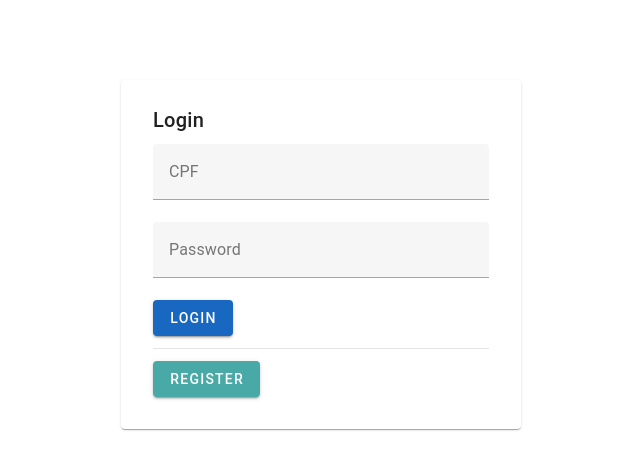
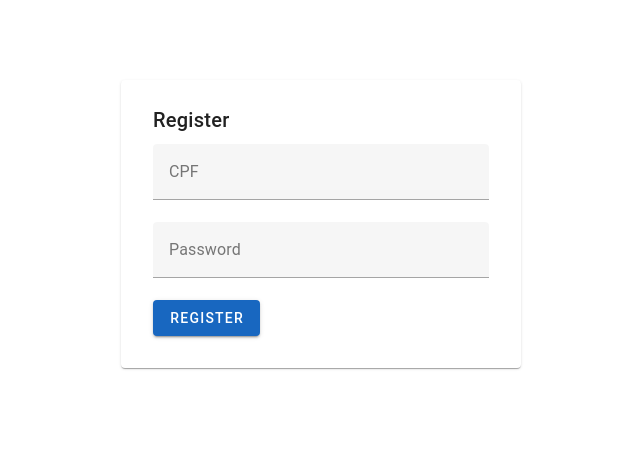
Before and after one commit to fernandiego/betzonex, a Vue app in the folder web/vite-project/: page /register in a window 1280 px wide. Before the commit this address led to /login. Shown: the top 470 px of the page, without its empty margins (319-959 px from the left). Built offline with nearby package versions, Linux system fonts and the light colour scheme.

Commit message:
Implementando a página de registro

```diff
--- a/web/vite-project/src/components/SideBar.vue
+++ b/web/vite-project/src/components/SideBar.vue
@@ -32,7 +32,7 @@ const authStore = useAuthStore();
 const router = useRouter();
 const route = useRoute();
 
-const showMenu = computed(() => route.name !== 'Login'); // Conditionally show menu
+const showMenu = computed(() => route.name !== 'Login' && route.name !== 'Register'); // Conditionally show menu
 
 const logout = () => {
   authStore.setCurrentUser(null);
--- a/web/vite-project/src/pages/LoginPage.vue
+++ b/web/vite-project/src/pages/LoginPage.vue
@@ -38,6 +38,7 @@ const login = async () => {
 
 const goToRegister = () => {
   router.push('/register');
+
 };
 </script>
 
--- a/web/vite-project/src/pages/Register.vue
+++ b/web/vite-project/src/pages/Register.vue
@@ -3,18 +3,9 @@
     <v-card class="mx-auto my-12" max-width="400">
       <v-card-title>Register</v-card-title>
       <v-card-text>
-        <v-form ref="registerForm" @submit.prevent="register">
-          <v-text-field
-            v-model="username"
-            label="Username"
-            required
-          ></v-text-field>
-          <v-text-field
-            v-model="password"
-            label="Password"
-            type="password"
-            required
-          ></v-text-field>
+        <v-form @submit.prevent="register">
+          <v-text-field v-model="cpf" label="CPF" required></v-text-field>
+          <v-text-field v-model="password" label="Password" type="password" required></v-text-field>
           <v-btn type="submit" color="primary">Register</v-btn>
         </v-form>
       </v-card-text>
@@ -25,20 +16,22 @@
 <script setup>
 import { ref } from 'vue';
 import { useRouter } from 'vue-router';
+import axios from '../axios';
 import { useAuthStore } from '../store/authStore';
 
-const username = ref('');
+const cpf = ref('');
 const password = ref('');
 const router = useRouter();
 const authStore = useAuthStore();
 
 const register = async () => {
   try {
-    await authStore.register(username.value, password.value);
-    alert('User registered successfully');
-    await router.push('/login');
+    // Implement your registration logic here, e.g., sending data to the backend
+    await authStore.register(cpf.value, password.value);
+    router.push('/login');
   } catch (error) {
-    alert('Registration failed');
+    console.error('Error registering:', error);
+    alert('Registration failed. Please try again.');
   }
 };
 </script>
--- a/web/vite-project/src/router/index.js
+++ b/web/vite-project/src/router/index.js
@@ -11,7 +11,7 @@ const routes = [
     {path: '/', name: 'MeusPalpites', component: MeusPalpites},
     {path: '/ranking', name: 'Ranking', component: RankingPage},
     {path: '/login', name: 'Login', component: LoginPage},
-    {path: '/register', component: Register},
+    {path: '/register', name: 'Register', component: Register},
 ];
 
 const router = createRouter({
@@ -21,9 +21,21 @@ const router = createRouter({
 
 router.beforeEach((to, from, next) => {
     const userStore = useAuthStore();
-    console.log(userStore.isAuthenticated)
-    if (to.name !== 'Login' && !userStore.isAuthenticated) next({name: 'Login'});
-    else next();
+    console.log('Navigating to:', to.name, 'User authenticated:', userStore.isAuthenticated);
+
+    // Allow navigation to the register page without authentication
+    if (to.name === 'Register') {
+        next();
+    } else if (to.name !== 'Login' && !userStore.isAuthenticated) {
+        // Redirect to the login page if not authenticated and trying to access any other page
+        next({ name: 'Login' });
+    } else {
+        // Otherwise, allow navigation to the requested page
+        next();
+    }
 });
 
+
+
+
 export default router;
```
